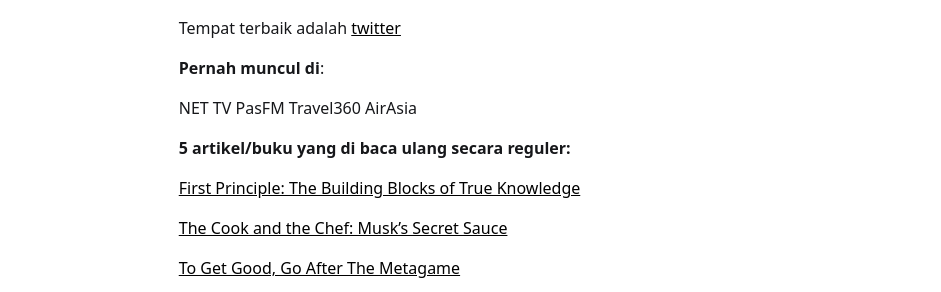
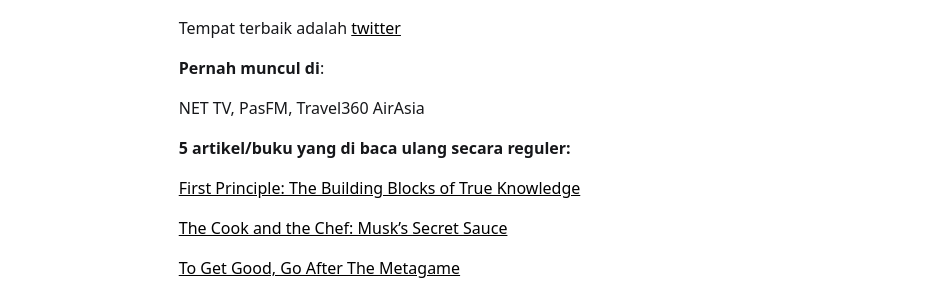
Before and after one commit to chickenchop/jekyll, a Jekyll site: the page built from _pages/starthere.md, in a window 1280 px wide. Shown: the part 408-700 px from the top of the page, without its empty margins (174-1115 px from the left). Built offline with Jekyll 4.4.1, drawn with Linux system fonts in a browser that asks for light colours.

```diff
--- a/_pages/starthere.md
+++ b/_pages/starthere.md
@@ -20,9 +20,7 @@ Tempat terbaik adalah [twitter](https://www.twitter.com/aditya_dst)
 
 **Pernah muncul di**:
 
-NET TV
-PasFM
-Travel360 AirAsia
+NET TV, PasFM, Travel360 AirAsia
 
 **5 artikel/buku yang di baca ulang secara reguler:**
 
```
